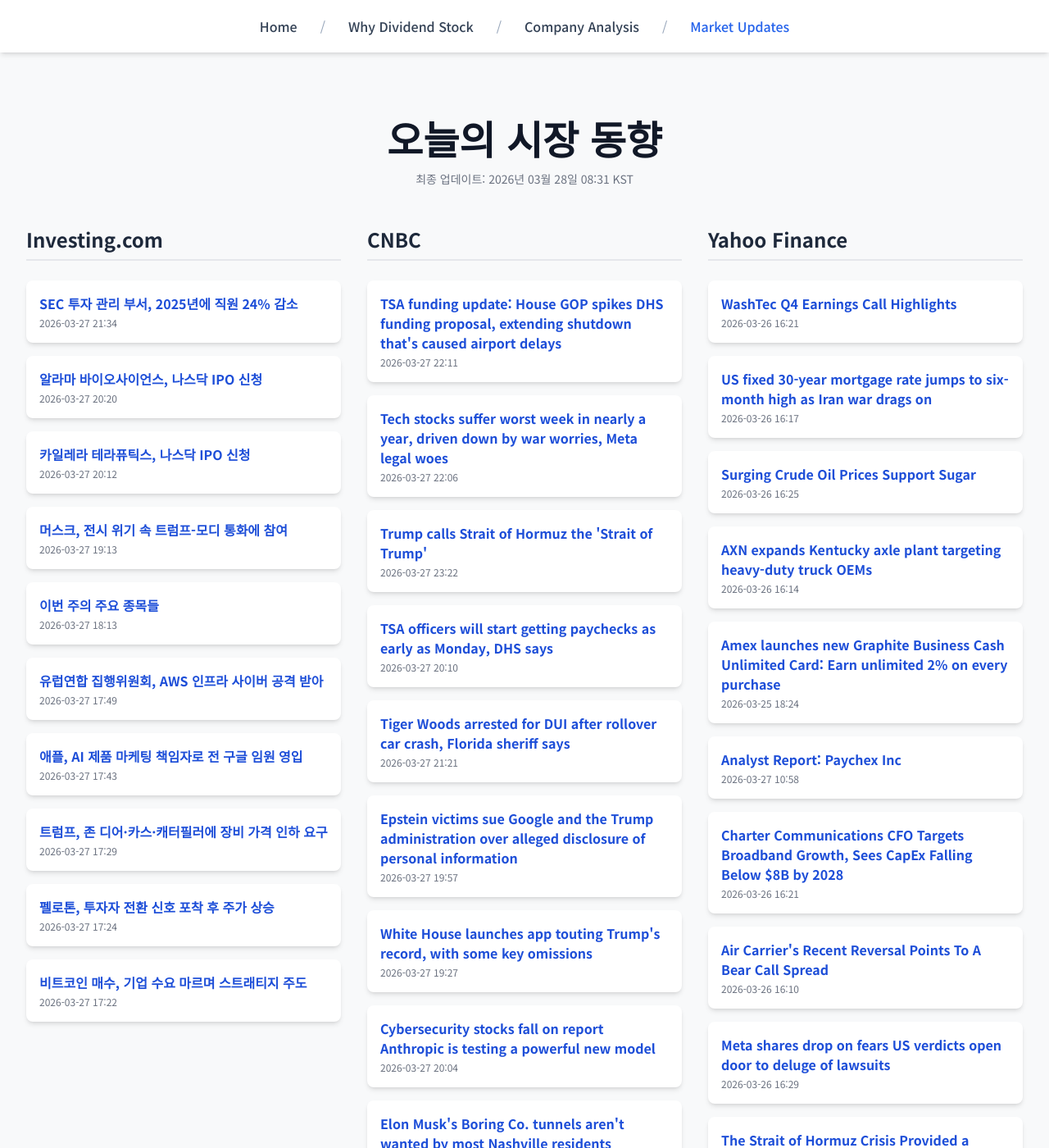
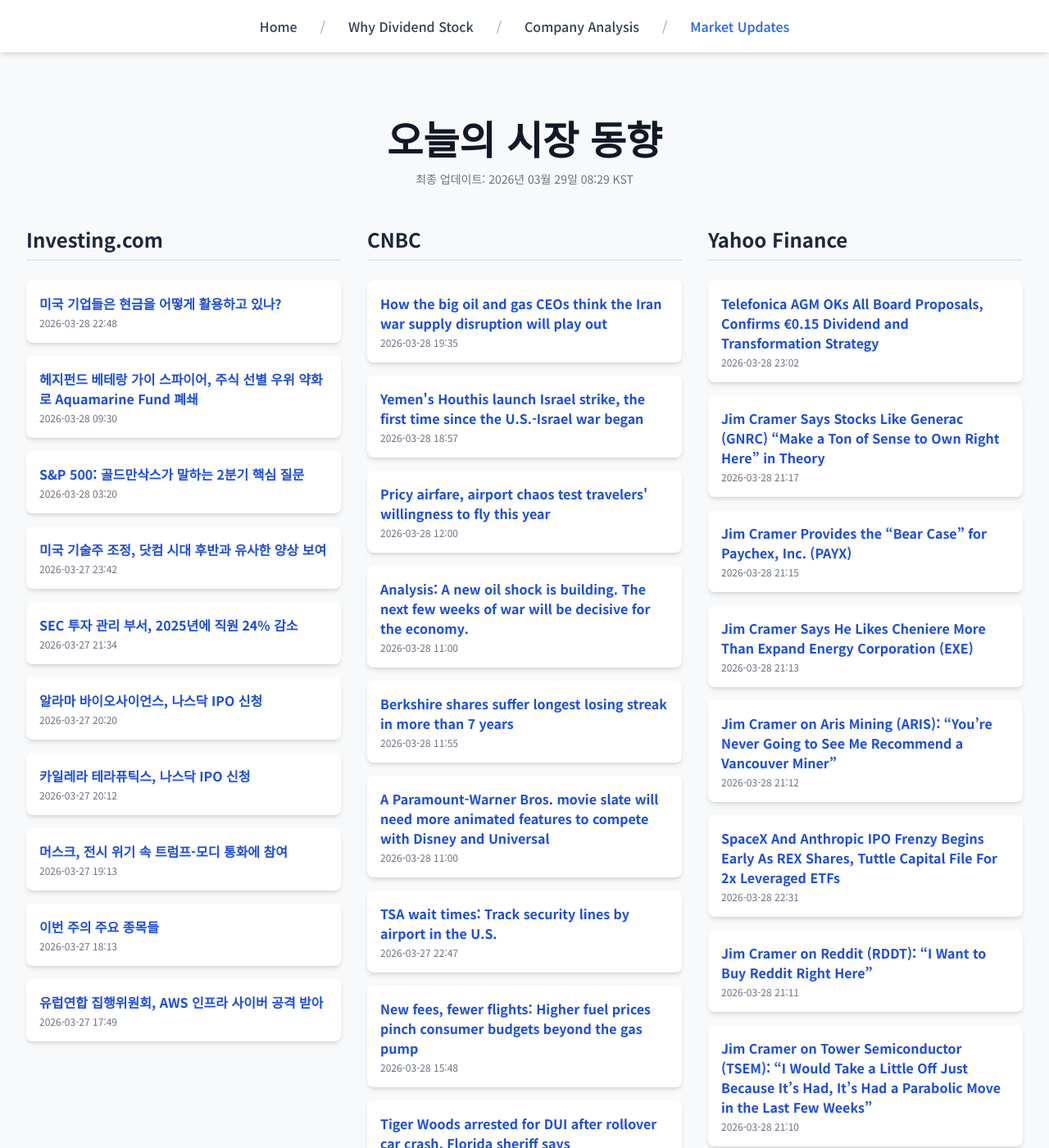
Before and after one commit to Kay-Hwang/my-company-analysis, a Jekyll site: the page built from market-updates.html, in a window 1280 px wide and 1400 px high. Shown: the whole window at 82% size. Built offline with Jekyll 4.4.1, drawn with Linux system fonts in a browser that asks for light colours; nearby versions of some CDN libraries; a script that is not in the unit is left out; some of the changed text lies outside the part shown.

Commit message:
Update daily data

```diff
--- a/_data/latest_data.json
+++ b/_data/latest_data.json
@@ -1,7 +1,31 @@
 {
-  "lastUpdated": "2026년 03월 28일 08:31 KST",
+  "lastUpdated": "2026년 03월 29일 08:29 KST",
   "news": {
     "investing": [
+      {
+        "title": "미국 기업들은 현금을 어떻게 활용하고 있나?",
+        "link": "https://kr.investing.com/news/stock-market-news/article-1881843",
+        "pubDate": "2026-03-28 22:48:04",
+        "summary": "미국 기업들은 현금을 어떻게 활용하고 있나?"
+      },
+      {
+        "title": "헤지펀드 베테랑 가이 스파이어, 주식 선별 우위 약화로 Aquamarine Fund 폐쇄",
+        "link": "https://kr.investing.com/news/stock-market-news/article-1881767",
+        "pubDate": "2026-03-28 09:30:16",
+        "summary": "헤지펀드 베테랑 가이 스파이어, 주식 선별 우위 약화로 Aquamarine Fund 폐쇄"
+      },
+      {
+        "title": "S&P 500: 골드만삭스가 말하는 2분기 핵심 질문",
+        "link": "https://kr.investing.com/news/stock-market-news/article-1881713",
+        "pubDate": "2026-03-28 03:20:31",
+        "summary": "S&P 500: 골드만삭스가 말하는 2분기 핵심 질문"
+      },
+      {
+        "title": "미국 기술주 조정, 닷컴 시대 후반과 유사한 양상 보여",
+        "link": "https://kr.investing.com/news/stock-market-news/article-1881655",
+        "pubDate": "2026-03-27 23:42:47",
+        "summary": "미국 기술주 조정, 닷컴 시대 후반과 유사한 양상 보여"
+      },
       {
         "title": "SEC 투자 관리 부서, 2025년에 직원 24% 감소",
         "link": "https://kr.investing.com/news/stock-market-news/article-93CH-1881569",
@@ -37,154 +61,130 @@
         "link": "https://kr.investing.com/news/stock-market-news/article-93CH-1881385",
         "pubDate": "2026-03-27 17:49:11",
         "summary": "유럽연합 집행위원회, AWS 인프라 사이버 공격 받아"
-      },
-      {
-        "title": "애플, AI 제품 마케팅 책임자로 전 구글 임원 영입",
-        "link": "https://kr.investing.com/news/stock-market-news/article-93CH-1881380",
-        "pubDate": "2026-03-27 17:43:59",
-        "summary": "애플, AI 제품 마케팅 책임자로 전 구글 임원 영입"
-      },
-      {
-        "title": "트럼프, 존 디어·카스·캐터필러에 장비 가격 인하 요구",
-        "link": "https://kr.investing.com/news/stock-market-news/article-93CH-1881366",
-        "pubDate": "2026-03-27 17:29:41",
-        "summary": "트럼프, 존 디어·카스·캐터필러에 장비 가격 인하 요구"
-      },
-      {
-        "title": "펠로톤, 투자자 전환 신호 포착 후 주가 상승",
-        "link": "https://kr.investing.com/news/stock-market-news/article-93CH-1881364",
-        "pubDate": "2026-03-27 17:24:59",
-        "summary": "펠로톤, 투자자 전환 신호 포착 후 주가 상승"
-      },
-      {
-        "title": "비트코인 매수, 기업 수요 마르며 스트래티지 주도",
-        "link": "https://kr.investing.com/news/stock-market-news/article-93CH-1881362",
-        "pubDate": "2026-03-27 17:22:55",
-        "summary": "비트코인 매수, 기업 수요 마르며 스트래티지 주도"
       }
     ],
     "cnbc": [
       {
-        "title": "TSA funding update: House GOP spikes DHS funding proposal, extending shutdown that's caused airport delays",
-        "link": "https://www.cnbc.com/2026/03/27/dhs-tsa-shutdown-congress.html",
-        "pubDate": "Fri, 27 Mar 2026 22:11:49 GMT",
-        "summary": "President Donald Trump on Friday issued an executive order to pay Transportation Security Administration agents during the shutdown."
+        "title": "How the big oil and gas CEOs think the Iran war supply disruption will play out",
+        "link": "https://www.cnbc.com/2026/03/28/iran-war-oil-companies-price-gas-diesel-strait-hormuz.html",
+        "pubDate": "Sat, 28 Mar 2026 19:35:46 GMT",
+        "summary": "The oil industry's grim outlook for global oil and gas supplies stands in contrast to the Trump administration's promise that the disruption is short term."
       },
       {
-        "title": "Tech stocks suffer worst week in nearly a year, driven down by war worries, Meta legal woes",
-        "link": "https://www.cnbc.com/2026/03/27/tech-stocks-iran-war-meta-verdict.html",
-        "pubDate": "Fri, 27 Mar 2026 22:06:33 GMT",
-        "summary": "Meta's twin legal defeats this week and a big sell-off in Micron spurred a drop in technology stocks, which were broadly hit by rising oil prices."
+        "title": "Yemen's Houthis launch Israel strike, the first time since the U.S.-Israel war began",
+        "link": "https://www.cnbc.com/2026/03/28/yemens-houthis-launch-israel-strike-the-first-of-the-iran-war.html",
+        "pubDate": "Sat, 28 Mar 2026 18:57:21 GMT",
+        "summary": "The entry of the Houthis in the war marks a significant escalation in the conflict as it enters its second month."
       },
       {
-        "title": "Trump calls Strait of Hormuz the 'Strait of Trump'",
-        "link": "https://www.cnbc.com/2026/03/27/trump-strait-of-hormuz-iran-war.html",
-        "pubDate": "Fri, 27 Mar 2026 23:22:22 GMT",
-        "summary": "Trump recently floated the possibility that the strait could be controlled jointly by \"me and the ayatollah\" as part of a resolution to the Iran war."
+        "title": "Pricy airfare, airport chaos test travelers' willingness to fly this year",
+        "link": "https://www.cnbc.com/2026/03/28/tsa-security-airfare-airports.html",
+        "pubDate": "Sat, 28 Mar 2026 12:00:01 GMT",
+        "summary": "Travelers are weighing whether they'll fly later this year, considering higher airfares and airport chaos"
       },
       {
-        "title": "TSA officers will start getting paychecks as early as Monday, DHS says",
-        "link": "https://www.cnbc.com/2026/03/27/tsa-dhs-paychecks-shutdown.html",
-        "pubDate": "Fri, 27 Mar 2026 20:10:06 GMT",
-        "summary": "The announcement comes as long lines for TSA screening of air travelers at  airports around the United States persist."
+        "title": "Analysis: A new oil shock is building. The next few weeks of war will be decisive for the economy.",
+        "link": "https://www.cnbc.com/2026/03/28/oil-gas-prices-iran-war-hormuz.html",
+        "pubDate": "Sat, 28 Mar 2026 11:00:01 GMT",
+        "summary": "Energy markets are starting to reflect the growing risk of physical supply disruptions."
+      },
+      {
+        "title": "Berkshire shares suffer longest losing streak in more than 7 years",
+        "link": "https://www.cnbc.com/2026/03/28/berkshire-shares-suffer-longest-losing-streak-in-more-than-7-years.html",
+        "pubDate": "Sat, 28 Mar 2026 11:55:44 GMT",
+        "summary": "Shares of Berkshire Hathaway have lost ground for eight consecutive days. It is their longest losing streak since December of 2018."
+      },
+      {
+        "title": "A Paramount-Warner Bros. movie slate will need more animated features to compete with Disney and Universal",
+        "link": "https://www.cnbc.com/2026/03/28/paramount-warner-bros-movie-slate-needs-animation.html",
+        "pubDate": "Sat, 28 Mar 2026 11:00:01 GMT",
+        "summary": "In the last decade Paramount and Warner Bros. have each released eight animated features, meanwhile Disney has released 21 and Universal has launched 23."
+      },
+      {
+        "title": "TSA wait times: Track security lines by airport in the U.S.",
+        "link": "https://www.cnbc.com/guide/tsa-wait-times/",
+        "pubDate": "Fri, 27 Mar 2026 22:47:36 GMT",
+        "summary": "Travelers are facing long lines at airports across the U.S. as a partial government shutdown drags on."
+      },
+      {
+        "title": "New fees, fewer flights: Higher fuel prices pinch consumer budgets beyond the gas pump",
+        "link": "https://www.cnbc.com/2026/03/28/oil-doordash-lyft-usps-united.html",
+        "pubDate": "Sat, 28 Mar 2026 15:48:34 GMT",
+        "summary": "As corporate policies change, Americans will feel higher oil prices in their wallets beyond the gas pump."
       },
       {
         "title": "Tiger Woods arrested for DUI after rollover car crash, Florida sheriff says",
         "link": "https://www.cnbc.com/2026/03/27/tiger-woods-rollover-car-crash-florida.html",
-        "pubDate": "Fri, 27 Mar 2026 21:21:17 GMT",
-        "summary": "Golf legend Tiger Woods was arrested for a DUI after a rollover car crash in Florida on Friday, the Martin County Sheriff said."
+        "pubDate": "Sat, 28 Mar 2026 03:31:25 GMT",
+        "summary": "Golf legend Tiger Woods was arrested for a DUI after a rollover car crash in Florida on Friday, the Martin County sheriff said."
       },
       {
-        "title": "Epstein victims sue Google and the Trump administration over alleged disclosure of personal information",
-        "link": "https://www.cnbc.com/2026/03/27/jeffrey-epstein-victims-sue-trump-administration-google.html",
-        "pubDate": "Fri, 27 Mar 2026 19:57:35 GMT",
-        "summary": "A lawsuit filed in Northern California alleges that Google's AI features generated contact information for Epstein victims."
-      },
-      {
-        "title": "White House launches app touting Trump's record, with some key omissions",
-        "link": "https://www.cnbc.com/2026/03/27/white-house-app-trump-iran-war-oil-gas-ice.html",
-        "pubDate": "Fri, 27 Mar 2026 19:27:18 GMT",
-        "summary": "The app includes a link to report tips to Immigration and Customs Enforcement."
-      },
-      {
-        "title": "Cybersecurity stocks fall on report Anthropic is testing a powerful new model",
-        "link": "https://www.cnbc.com/2026/03/27/anthropic-cybersecurity-stocks-ai-mythos.html",
-        "pubDate": "Fri, 27 Mar 2026 20:04:22 GMT",
-        "summary": "The cybersecurity sector has slumped this year on fears that new AI will massively disrupt their business models."
-      },
-      {
-        "title": "Elon Musk's Boring Co. tunnels aren't wanted by most Nashville residents",
-        "link": "https://www.cnbc.com/2026/03/26/elon-musks-boring-co-tunnels-not-wanted-by-most-nashville-residents.html",
-        "pubDate": "Fri, 27 Mar 2026 12:32:23 GMT",
-        "summary": "A new survey by Vanderbilt University found that most Nashville residents don't want Boring Company tunnels in their city."
-      },
-      {
-        "title": "Infiniti hopes new SUV can turn around fortunes in the U.S.",
-        "link": "https://www.cnbc.com/2026/03/26/inifiniti-qx65-suv-nissan.html",
-        "pubDate": "Fri, 27 Mar 2026 13:39:35 GMT",
-        "summary": "Infiniti is releasing a new midsize SUV, the QX65, in an effort to turn around sales in the U.S. market."
+        "title": "Belle Burden's book 'Strangers' highlights key financial red flags for women — here's how to avoid them",
+        "link": "https://www.cnbc.com/2026/03/28/belle-burdens-strangers-highlights-financial-red-flags-for-women.html",
+        "pubDate": "Sat, 28 Mar 2026 13:30:01 GMT",
+        "summary": "Belle Burden's hit book \"Strangers: A Memoir of Marriage\" recounts how she failed to financially protect herself from the sudden end of her marriage."
       }
     ],
     "yahoo": [
       {
-        "title": "WashTec Q4 Earnings Call Highlights",
-        "link": "https://finance.yahoo.com/markets/stocks/articles/washtec-q4-earnings-call-highlights-162105285.html",
-        "pubDate": "2026-03-26T16:21:05Z",
-        "summary": "WashTec Q4 Earnings Call Highlights"
+        "title": "Telefonica AGM OKs All Board Proposals, Confirms €0.15 Dividend and Transformation Strategy",
+        "link": "https://finance.yahoo.com/markets/stocks/articles/telefonica-agm-oks-board-proposals-230207807.html",
+        "pubDate": "2026-03-28T23:02:07Z",
+        "summary": "Telefonica AGM OKs All Board Proposals, Confirms €0.15 Dividend and Transformation Strategy"
       },
       {
-        "title": "US fixed 30-year mortgage rate jumps to six-month high as Iran war drags on",
-        "link": "https://finance.yahoo.com/economy/policy/articles/us-fixed-30-mortgage-rate-161742474.html",
-        "pubDate": "2026-03-26T16:17:42Z",
-        "summary": "US fixed 30-year mortgage rate jumps to six-month high as Iran war drags on"
+        "title": "Jim Cramer Says Stocks Like Generac (GNRC) “Make a Ton of Sense to Own Right Here” in Theory",
+        "link": "https://finance.yahoo.com/markets/stocks/articles/jim-cramer-says-stocks-generac-211719827.html",
+        "pubDate": "2026-03-28T21:17:19Z",
+        "summary": "Jim Cramer Says Stocks Like Generac (GNRC) “Make a Ton of Sense to Own Right Here” in Theory"
       },
       {
-        "title": "Surging Crude Oil Prices Support Sugar",
-        "link": "https://finance.yahoo.com/markets/commodities/articles/surging-crude-oil-prices-support-162516065.html",
-        "pubDate": "2026-03-26T16:25:16Z",
-        "summary": "Surging Crude Oil Prices Support Sugar"
+        "title": "Jim Cramer Provides the “Bear Case” for Paychex, Inc. (PAYX)",
+        "link": "https://finance.yahoo.com/markets/stocks/articles/jim-cramer-provides-bear-case-211559670.html",
+        "pubDate": "2026-03-28T21:15:59Z",
+        "summary": "Jim Cramer Provides the “Bear Case” for Paychex, Inc. (PAYX)"
       },
       {
-        "title": "AXN expands Kentucky axle plant targeting heavy-duty truck OEMs",
-        "link": "https://finance.yahoo.com/sectors/energy/articles/axn-expands-kentucky-axle-plant-161425523.html",
-        "pubDate": "2026-03-26T16:14:25Z",
-        "summary": "AXN expands Kentucky axle plant targeting heavy-duty truck OEMs"
+        "title": "Jim Cramer Says He Likes Cheniere More Than Expand Energy Corporation (EXE)",
+        "link": "https://finance.yahoo.com/markets/stocks/articles/jim-cramer-says-likes-cheniere-211321109.html",
+        "pubDate": "2026-03-28T21:13:21Z",
+        "summary": "Jim Cramer Says He Likes Cheniere More Than Expand Energy Corporation (EXE)"
       },
       {
-        "title": "Amex launches new Graphite Business Cash Unlimited Card: Earn unlimited 2% on every purchase",
-        "link": "https://finance.yahoo.com/personal-finance/credit-cards/article/amex-launches-new-graphite-business-cash-unlimited-card-earn-unlimited-2-on-every-purchase-182440207.html",
-        "pubDate": "2026-03-25T18:24:40Z",
-        "summary": "Amex launches new Graphite Business Cash Unlimited Card: Earn unlimited 2% on every purchase"
+        "title": "Jim Cramer on Aris Mining (ARIS): “You’re Never Going to See Me Recommend a Vancouver Miner”",
+        "link": "https://finance.yahoo.com/markets/stocks/articles/jim-cramer-aris-mining-aris-211226009.html",
+        "pubDate": "2026-03-28T21:12:26Z",
+        "summary": "Jim Cramer on Aris Mining (ARIS): “You’re Never Going to See Me Recommend a Vancouver Miner”"
       },
       {
-        "title": "Analyst Report: Paychex Inc",
-        "link": "https://finance.yahoo.com/research/reports/ARGUS_3608_AnalystReport_1774609122000?yptr=yahoo&ncid=yahooproperties_plusresear_nm5q6ze1cei",
-        "pubDate": "2026-03-27T10:58:42Z",
-        "summary": "Analyst Report: Paychex Inc"
+        "title": "SpaceX And Anthropic IPO Frenzy Begins Early As REX Shares, Tuttle Capital File For 2x Leveraged ETFs",
+        "link": "https://finance.yahoo.com/markets/stocks/articles/spacex-anthropic-ipo-frenzy-begins-223141127.html",
+        "pubDate": "2026-03-28T22:31:41Z",
+        "summary": "SpaceX And Anthropic IPO Frenzy Begins Early As REX Shares, Tuttle Capital File For 2x Leveraged ETFs"
       },
       {
-        "title": "Charter Communications CFO Targets Broadband Growth, Sees CapEx Falling Below $8B by 2028",
-        "link": "https://finance.yahoo.com/markets/stocks/articles/charter-communications-cfo-targets-broadband-162115459.html",
-        "pubDate": "2026-03-26T16:21:15Z",
-        "summary": "Charter Communications CFO Targets Broadband Growth, Sees CapEx Falling Below $8B by 2028"
+        "title": "Jim Cramer on Reddit (RDDT): “I Want to Buy Reddit Right Here”",
+        "link": "https://finance.yahoo.com/markets/stocks/articles/jim-cramer-reddit-rddt-want-211109612.html",
+        "pubDate": "2026-03-28T21:11:09Z",
+        "summary": "Jim Cramer on Reddit (RDDT): “I Want to Buy Reddit Right Here”"
       },
       {
-        "title": "Air Carrier's Recent Reversal Points To A Bear Call Spread",
-        "link": "https://www.investors.com/research/options/united-airlines-ual-stock-bear-call-spread-options/?src=A00220&yptr=yahoo",
-        "pubDate": "2026-03-26T16:10:11Z",
-        "summary": "Air Carrier's Recent Reversal Points To A Bear Call Spread"
+        "title": "Jim Cramer on Tower Semiconductor (TSEM): “I Would Take a Little Off Just Because It’s Had, It’s Had a Parabolic Move in the Last Few Weeks”",
+        "link": "https://finance.yahoo.com/markets/stocks/articles/jim-cramer-tower-semiconductor-tsem-211002134.html",
+        "pubDate": "2026-03-28T21:10:02Z",
+        "summary": "Jim Cramer on Tower Semiconductor (TSEM): “I Would Take a Little Off Just Because It’s Had, It’s Had a Parabolic Move in the Last Few Weeks”"
       },
       {
-        "title": "Meta shares drop on fears US verdicts open door to deluge of lawsuits",
-        "link": "https://finance.yahoo.com/markets/stocks/articles/meta-shares-slip-us-jury-162951959.html",
-        "pubDate": "2026-03-26T16:29:51Z",
-        "summary": "Meta shares drop on fears US verdicts open door to deluge of lawsuits"
+        "title": "Jim Cramer on Vermilion Energy (VET): “I Would Rather See You in Something That’s Really Much More Name-Brand”",
+        "link": "https://finance.yahoo.com/markets/stocks/articles/jim-cramer-vermilion-energy-vet-210843778.html",
+        "pubDate": "2026-03-28T21:08:43Z",
+        "summary": "Jim Cramer on Vermilion Energy (VET): “I Would Rather See You in Something That’s Really Much More Name-Brand”"
       },
       {
-        "title": "The Strait of Hormuz Crisis Provided a Temporary Distraction from a Collapse Brewing in AI Stocks. What Comes Next Could Get Ugly.",
-        "link": "https://finance.yahoo.com/markets/stocks/articles/strait-hormuz-crisis-provided-temporary-161105797.html",
-        "pubDate": "2026-03-26T16:11:05Z",
-        "summary": "The Strait of Hormuz Crisis Provided a Temporary Distraction from a Collapse Brewing in AI Stocks. What Comes Next Could Get Ugly."
+        "title": "Jim Cramer on Lemonade, Inc. (LMND): “This May Be the Kind of Stock You Buy in One of These Sell-Offs”",
+        "link": "https://finance.yahoo.com/markets/stocks/articles/jim-cramer-lemonade-inc-lmnd-210737732.html",
+        "pubDate": "2026-03-28T21:07:37Z",
+        "summary": "Jim Cramer on Lemonade, Inc. (LMND): “This May Be the Kind of Stock You Buy in One of These Sell-Offs”"
       }
     ]
   }
```
